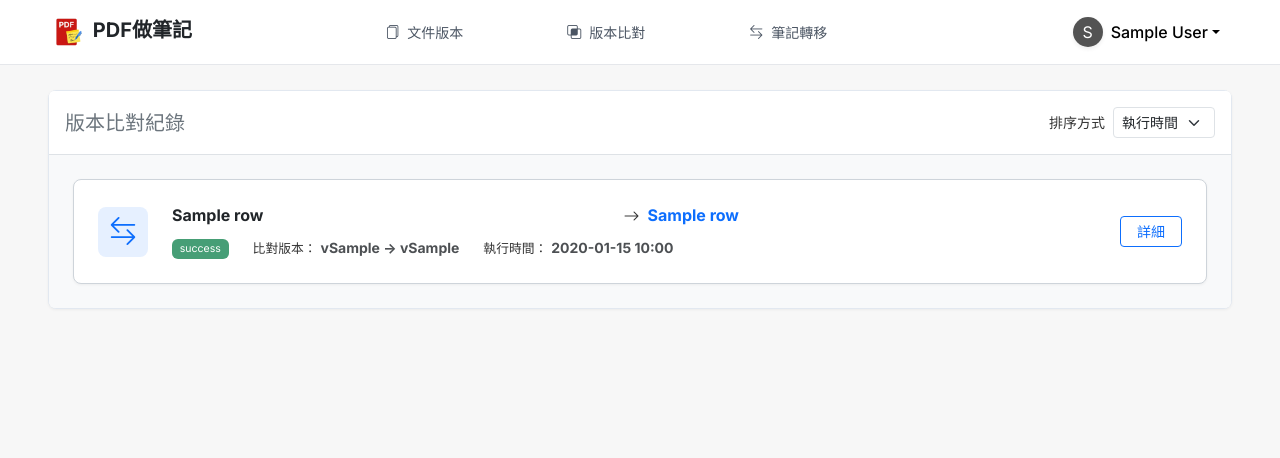
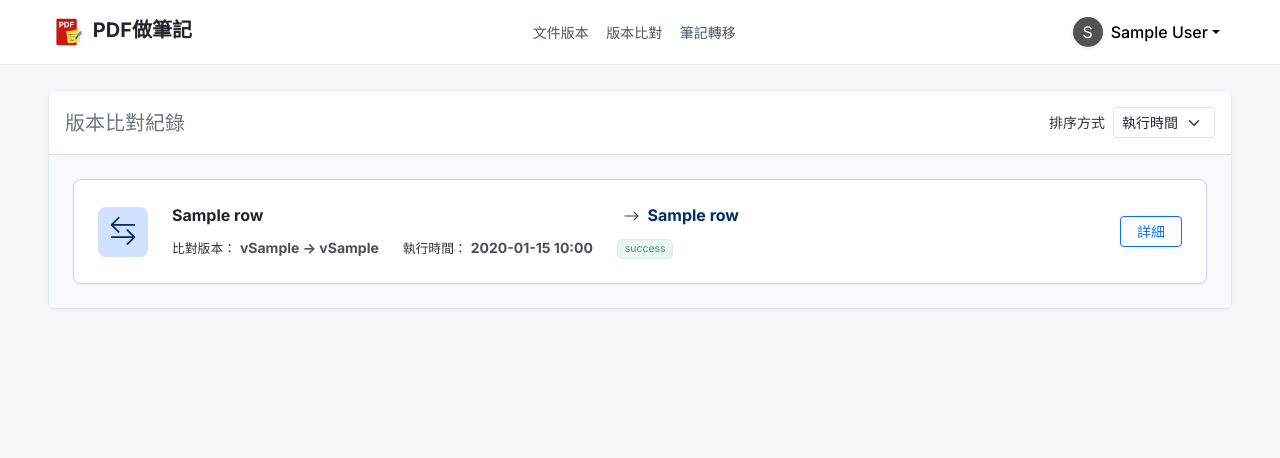
Before and after one commit to YuTzu2003/Notebook-Flask, a Flask app: template templates/mapping.html in a window 1280 px wide. Shown: the top 458 px of the page. Run offline with Flask 3, Linux system fonts and the light colour scheme; the visitor is signed in with stand-in values (Sample User, id 1); the template is opened without the code that fills it: most values are stand-ins (such as "Sample title", 1, 10 or a date in 2020); some libraries are stand-ins or nearby versions.

Commit message:
restore db and mapping ui update

```diff
--- a/static/css/navbar.css
+++ b/static/css/navbar.css
@@ -50,30 +50,21 @@ body {
 
 .navbar-nav .nav-link {
     position: relative;
-    padding: 0.75rem 1.25rem !important;
+    padding: 0 0.25rem !important;
+    margin: 0 0.05rem;
     display: flex;
     align-items: center;
     justify-content: center;
     color: #4b5563 !important;
-    font-weight: 500;
     transition: all 0.2s ease;
 }
 
 @media (min-width: 992px) {
     .navbar-nav .nav-link {
         height: 65px;
-        padding: 0 1.5rem !important;
+        padding: 0 0.5rem !important;
+        margin: 0 0.05rem;
     }
-}
-
-/* 防止文字跳動的佔位 */
-.navbar-nav .nav-link::after {
-    display: block;
-    content: attr(data-text);
-    font-weight: 700;
-    height: 0;
-    overflow: hidden;
-    visibility: hidden;
 }
 
 .navbar-nav .nav-link:hover {
@@ -82,10 +73,9 @@ body {
     border-radius: 8px 8px 0 0;
 }
 
-
 .navbar-nav .nav-link.active {
     color: #0067b8 !important;
-    font-weight: 700;
+    font-weight: 600;
     background-color: transparent;
 }
 
@@ -94,8 +84,8 @@ body {
         content: "";
         position: absolute;
         bottom: 0;
-        left: 1.5rem;
-        right: 1.5rem;
+        left: 0;
+        right: 0;
         height: 3px;
         background-color: #0067b8;
         border-radius: 3px 3px 0 0;
--- a/static/js/mapping.js
+++ b/static/js/mapping.js
@@ -1,31 +1,62 @@
+/**
+ * PDF Version Mapping Module
+ * Handles form submission, background polling, and record management.
+ */
+
+// ==========================================
+// 1. Core Mapping Operations
+// ==========================================
+
+/**
+ * Submits the mapping form and starts the background comparison process.
+ */
 async function runMapping() {
-    let form = document.getElementById("MappingForm");
-    let formData = new FormData(form);
-    $("body").loading({message: "版本比對中..."});
+    const form = document.getElementById("MappingForm");
+    const formData = new FormData(form);
+    const submitBtn = document.querySelector("#MappingForm button[type='submit']");
+    const originalText = submitBtn.innerHTML;
+
+    // Set UI to loading state
+    submitBtn.innerHTML = '<span class="spinner-border spinner-border-sm me-2" role="status" aria-hidden="true"></span>處理中...';
+    submitBtn.disabled = true;
 
     try {
-        let res = await fetch("/mapping/doc_mapping", {method: "POST", body: formData});
-        let data = await res.json();
-        $("body").loading("stop");
+        const res = await fetch("/mapping/doc_mapping", {
+            method: "POST",
+            body: formData
+        });
+        const data = await res.json();
 
-        if(data.status === "success"){
-            Swal.fire({
-                icon: "success",
-                title: "比對完成",
-                text: data.message,
-                confirmButtonText: "確定"
-            }).then(() => {
+        if (data.status === "success") {
+            // Reload to display the new "PROCESSING" row
             location.reload();
-            });
         } else {
             Swal.fire({ icon: "error", title: "比對失敗", text: data.message });
+            resetButton(submitBtn, originalText);
         }
-    } catch(e) {
-        $("body").loading("stop");
+    } catch (e) {
+        console.error("Mapping Error:", e);
         Swal.fire({ icon: "error", title: "系統錯誤", text: "系統逾時或連線中斷" });
+        resetButton(submitBtn, originalText);
     }
 }
 
+/**
+ * Helper to reset the submit button state.
+ */
+function resetButton(btn, originalText) {
+    btn.innerHTML = originalText;
+    btn.disabled = false;
+}
+
+// ==========================================
+// 2. Record Management Actions
+// ==========================================
+
+/**
+ * Deletes a specific mapping record and its associated CSV file.
+ * @param {string|number} recordId - The ID of the record to delete.
+ */
 async function deleteMappingRecord(recordId) {
     const result = await Swal.fire({
         title: '確定要刪除嗎？',
@@ -38,7 +69,8 @@ async function deleteMappingRecord(recordId) {
         cancelButtonText: '取消'
     });
 
-    if (result.isConfirmed) {
+    if (!result.isConfirmed) return;
+
     try {
         const res = await fetch("/mapping_tool", {
             method: "POST",
@@ -46,6 +78,7 @@ async function deleteMappingRecord(recordId) {
             body: JSON.stringify({ action: "delete", record_id: recordId })
         });
         const data = await res.json();
+
         if (data.success) {
             Swal.fire({ icon: 'success', title: '已刪除', timer: 1000, showConfirmButton: false })
                 .then(() => location.reload());
@@ -53,14 +86,19 @@ async function deleteMappingRecord(recordId) {
             Swal.fire('錯誤', data.message, 'error');
         }
     } catch (e) {
-            console.error(e);
+        console.error("Delete Error:", e);
         Swal.fire('錯誤', '系統連線異常', 'error');
     }
 }
-}
 
+/**
+ * Toggles the publish status of a mapping record.
+ * @param {string|number} recordId - The ID of the record.
+ * @param {HTMLInputElement} checkbox - The checkbox DOM element triggering the change.
+ */
 async function toggleMappingPublish(recordId, checkbox) {
     const isPublish = checkbox.checked ? 1 : 0;
+
     try {
         const res = await fetch("/mapping_tool", {
             method: "POST",
@@ -68,25 +106,112 @@ async function toggleMappingPublish(recordId, checkbox) {
             body: JSON.stringify({ action: "toggle_publish", record_id: recordId, publish: isPublish })
         });
         const data = await res.json();
+
         if (!data.success) {
             Swal.fire('錯誤', '更新失敗', 'error');
-            checkbox.checked = !checkbox.checked;
+            checkbox.checked = !checkbox.checked; // Revert switch state
         } else {
+            // Update the UI label text and color dynamically
             const label = document.getElementById("publish-label-" + recordId);
             if (label) {
                 if (isPublish) {
                     label.textContent = "發布中";
                     label.classList.remove("text-secondary");
-                    label.classList.add("text-success");
+                    label.classList.add("text-primary-emphasis"); // Match UI theme
                 } else {
                     label.textContent = "未發布";
-                    label.classList.remove("text-success");
+                    label.classList.remove("text-primary-emphasis");
                     label.classList.add("text-secondary");
                 }
             }
         }
     } catch (e) {
-        checkbox.checked = !checkbox.checked;
+        console.error("Toggle Publish Error:", e);
+        checkbox.checked = !checkbox.checked; // Revert switch state
         Swal.fire('錯誤', '伺服器無回應', 'error');
     }
 }
+
+// ==========================================
+// 3. Background Polling Service
+// ==========================================
+
+/**
+ * Automatically polls the server for status updates on records
+ * that are currently in the 'PROCESSING' state.
+ */
+document.addEventListener("DOMContentLoaded", function() {
+    const processingBadges = document.querySelectorAll('.processing-badge');
+
+    processingBadges.forEach(badge => {
+        const recordId = badge.getAttribute('data-id');
+        if (!recordId) return;
+
+        const intervalId = setInterval(async () => {
+            try {
+                const res = await fetch(`/mapping/status/${recordId}`);
+                const data = await res.json();
+
+                // If processing is finished (Status is determined and DiffPages is no longer PROCESSING)
+                if (data.success && data.DiffPages !== 'PROCESSING') {
+                    clearInterval(intervalId);
+
+                    // 1. Update the status badge HTML
+                    const newHtml = data.Status ?
+                        `<span id="status-badge-${recordId}" class="badge bg-success bg-opacity-10 text-success border border-success border-opacity-10 fw-normal">success</span>` :
+                        `<span id="status-badge-${recordId}" class="badge bg-danger bg-opacity-10 text-danger border border-danger border-opacity-10 fw-normal">error</span>`;
+                    badge.outerHTML = newHtml;
+
+                    // 2. Unlock the Action Buttons
+                    const detailBtn = document.getElementById(`detail-btn-${recordId}`);
+                    if (detailBtn) detailBtn.disabled = false;
+
+                    const deleteBtn = document.getElementById(`delete-btn-${recordId}`);
+                    if (deleteBtn) deleteBtn.disabled = false;
+
+                    // 3. Unlock Publish Switch and Update UI State (Only if successful)
+                    const publishSwitch = document.getElementById(`publish-switch-${recordId}`);
+                    if (publishSwitch && data.Status) {
+                        publishSwitch.disabled = false;
+                        publishSwitch.checked = true;
+
+                        const label = document.getElementById(`publish-label-${recordId}`);
+                        if (label) {
+                            label.textContent = "發布中";
+                            label.classList.remove("text-secondary");
+                            label.classList.add("text-primary-emphasis");
+                        }
+                    }
+
+                    // 4. Show Notification
+                    if (data.Status) {
+                        Swal.fire({
+                            toast: true,
+                            position: 'top-end',
+                            icon: 'success',
+                            title: '比對已完成',
+                            showConfirmButton: false,
+                            timer: 3000,
+                            timerProgressBar: true
+                        }).then(() => {
+                            location.reload();
+                        });
+                    } else {
+                        // Error should be a prominent alert, not just a toast, to show information
+                        let errorMsg = data.DiffPages === 'ERROR' ? '背景比對時發生系統錯誤，請聯絡管理員。' : '比對過程遭遇問題或無法解析此文件。';
+                        Swal.fire({
+                            icon: 'error',
+                            title: '比對失敗',
+                            text: errorMsg,
+                            confirmButtonColor: '#0dcaf0'
+                        }).then(() => {
+                            location.reload();
+                        });
+                    }
+                }
+            } catch (e) {
+                console.error("Status Polling Error for ID:", recordId, e);
+            }
+        }, 3000); // Poll every 3 seconds
+    });
+});
--- a/templates/base.html
+++ b/templates/base.html
@@ -33,30 +33,20 @@
             <div class="collapse navbar-collapse" id="navbarNav">
                 <ul class="navbar-nav mx-auto fw-medium small">
                     <li class="nav-item">
-                        <a class="nav-link {{'active' if request.path.startswith('/docVersion') else ''}}" href="/docVersion" data-text="文件版本">
-                            <i class="bi bi-files me-2"></i>文件版本
-                        </a>
+                        <a class="nav-link {{'active' if request.path.startswith('/docVersion') else ''}}" href="/docVersion" data-text="文件版本">文件版本</a>
                     </li>
                     <li class="nav-item">
-                        <a class="nav-link {{'active' if request.path.startswith('/mapping') else ''}}" href="/mapping" data-text="版本比對">
-                            <i class="bi bi-intersect me-2"></i>版本比對
-                        </a>
+                        <a class="nav-link {{'active' if request.path.startswith('/mapping') else ''}}" href="/mapping" data-text="版本比對">版本比對</a>
                     </li>
                     <li class="nav-item">
-                        <a class="nav-link {{'active' if request.path.startswith('/notes') else ''}}" href="/notes" data-text="筆記轉移">
-                            <i class="bi bi-arrow-left-right me-2"></i>筆記轉移
-                        </a>
+                        <a class="nav-link {{'active' if request.path.startswith('/notes') else ''}}" href="/notes" data-text="筆記轉移">筆記轉移</a>
                     </li>
                     {% if session.Position == 'Admin' %}
                     <li class="nav-item">
-                        <a class="nav-link {{'active' if request.endpoint == 'auth.admin_users' else ''}}" href="{{ url_for('auth.admin_users') }}" data-text="使用者管理">
-                            <i class="bi bi-people me-2"></i>使用者管理
-                        </a>
+                        <a class="nav-link {{'active' if request.endpoint == 'auth.admin_users' else ''}}" href="{{ url_for('auth.admin_users') }}" data-text="使用者管理">使用者管理</a>
                     </li>
                     <li class="nav-item">
-                        <a class="nav-link {{'active' if request.endpoint == 'auth.admin_logs' else ''}}" href="{{ url_for('auth.admin_logs') }}" data-text="系統日誌">
-                            <i class="bi bi-journal-text me-2"></i>系統日誌
-                        </a>
+                        <a class="nav-link {{'active' if request.endpoint == 'auth.admin_logs' else ''}}" href="{{ url_for('auth.admin_logs') }}" data-text="系統日誌">系統日誌</a>
                     </li>
                     {% endif %}
                 </ul>
--- a/templates/mapping.html
+++ b/templates/mapping.html
@@ -27,7 +27,7 @@
                 <form id="MappingForm" onsubmit="event.preventDefault(); runMapping();">
                     <div class="row g-3 align-items-end">
                         <div class="col-md-5">
-                            <label class="form-label">選擇舊版文件</label>
+                            <label class="form-label text-dark">選擇舊版文件</label>
                             <select class="form-select" name="old_pdf_id" required>
                                 <option value="" selected disabled>請選擇檔案...</option>
                                 {% for pdf in files %}
@@ -37,7 +37,7 @@
                         </div>
 
                         <div class="col-md-5">
-                            <label class="form-label text-primary">選擇新版文件</label>
+                            <label class="form-label text-primary-emphasis">選擇新版文件</label>
                             <select class="form-select" name="new_pdf_id" required>
                                 <option value="" selected disabled>請選擇檔案...</option>
                                 {% for pdf in files %}
@@ -75,8 +75,8 @@
                             <div class="card-body p-3 p-md-4 d-flex flex-column flex-md-row align-items-md-center gap-3">
 
                                 <!-- 左側：圖示 -->
-                                <div class="bg-primary bg-opacity-10 rounded-3 p-2 d-flex align-items-center justify-content-center flex-shrink-0" style="width: 50px; height: 50px;">
-                                    <i class="bi bi-arrow-left-right fs-3 text-primary"></i>
+                                <div class="bg-primary-subtle rounded-3 p-2 d-flex align-items-center justify-content-center flex-shrink-0" style="width: 50px; height: 50px;">
+                                    <i class="bi bi-arrow-left-right fs-3 text-primary-emphasis"></i>
                                 </div>
 
                                 <!-- 中間：主要資訊區塊 -->
@@ -84,18 +84,11 @@
                                     <div class="d-flex align-items-center mb-2 gap-2 flex-nowrap">
                                         <h6 class="fw-bold mb-0 text-dark text-truncate" style="flex: 1 1 auto; max-width: 48%;" title="{{ row.OldFileName }}">{{ row.OldFileName }}</h6>
                                         <i class="bi bi-arrow-right text-muted flex-shrink-0"></i>
-                                        <h6 class="fw-bold mb-0 text-primary text-truncate" style="flex: 1 1 auto; max-width: 48%;" title="{{ row.NewFileName }}">{{ row.NewFileName }}</h6>
+                                        <h6 class="fw-bold mb-0 text-primary-emphasis text-truncate" style="flex: 1 1 auto; max-width: 48%;" title="{{ row.NewFileName }}">{{ row.NewFileName }}</h6>
                                     </div>
 
                                     <!-- 第二排：狀態、版本、執行時間 -->
                                     <div class="d-flex flex-wrap align-items-center gap-4 small text-muted">
-                                        <div>
-                                            {% if row.Status %}
-                                                <span class="badge bg-success border border-success border-opacity-10 fw-normal">success</span>
-                                            {% else %}
-                                                <span class="badge bg-danger border border-danger border-opacity-10 fw-normal">error</span>
-                                            {% endif %}
-                                        </div>
                                         <div>
                                             <span style="font-size: 0.8rem;">比對版本：</span>
                                             <span class="text-dark fw-bold">v{{ row.OldVersion }} → v{{ row.NewVersion }}</span>
@@ -103,6 +96,18 @@
                                         <div>
                                             <span style="font-size: 0.8rem;">執行時間：</span>
                                             <span class="text-dark fw-bold">{{ row.CreateTime.strftime('%Y-%m-%d %H:%M') }}</span>
+                                        </div>
+                                        <div>
+                                            {% if row.DiffPages == 'PROCESSING' %}
+                                                <span id="status-badge-{{ row.RecordID }}" data-id="{{ row.RecordID }}" class="badge bg-secondary bg-opacity-10 text-secondary border border-secondary border-opacity-10 fw-normal d-flex align-items-center gap-1 processing-badge">
+                                                    <span class="spinner-border spinner-border-sm" role="status" aria-hidden="true" style="width: 0.7rem; height: 0.7rem;"></span>
+                                                    處理中...
+                                                </span>
+                                            {% elif row.Status %}
+                                                <span id="status-badge-{{ row.RecordID }}" class="badge bg-success bg-opacity-10 text-success border border-success border-opacity-10 fw-normal">success</span>
+                                            {% else %}
+                                                <span id="status-badge-{{ row.RecordID }}" class="badge bg-danger bg-opacity-10 text-danger border border-danger border-opacity-10 fw-normal">error</span>
+                                            {% endif %}
                                         </div>
                                     </div>
                                 </div>
@@ -113,11 +118,12 @@
                                         <input class="form-check-input m-0"
                                                type="checkbox"
                                                role="switch"
+                                               id="publish-switch-{{ row.RecordID }}"
                                                {% if row.IsPublish %}checked{% endif %}
-                                               {% if not row.Status %}disabled{% endif %}
+                                               {% if not row.Status or row.DiffPages == 'PROCESSING' %}disabled{% endif %}
                                                onchange="toggleMappingPublish('{{ row.RecordID }}', this)">
                                     </div>
-                                    <span id="publish-label-{{ row.RecordID }}" style="font-size: 0.8rem; white-space: nowrap;" class="mb-0 fw-bold {% if row.IsPublish %}text-success{% else %}text-secondary{% endif %}">
+                                    <span id="publish-label-{{ row.RecordID }}" style="font-size: 0.8rem; white-space: nowrap;" class="mb-0 fw-bold {% if row.IsPublish %}text-primary-emphasis{% else %}text-secondary{% endif %}">
                                         {% if row.IsPublish %}發布中{% else %}未發布{% endif %}
                                     </span>
                                 </div>
@@ -125,11 +131,17 @@
 
                                 <div class="d-flex gap-2 ms-md-auto flex-shrink-0 mt-3 mt-md-0 border-start-md ps-md-2">
                                     <button class="btn btn-sm btn-outline-primary px-3"
+                                            id="detail-btn-{{ row.RecordID }}"
                                             data-bs-toggle="modal"
-                                            data-bs-target="#detailModal_{{ row.RecordID }}">詳細</button>
+                                            data-bs-target="#detailModal_{{ row.RecordID }}"
+                                            {% if row.DiffPages == 'PROCESSING' %}disabled{% endif %}>詳細</button>
 
                                     {% if session.Position == 'Admin' or session.Position == 'CTR'%}
-                                    <button type="button" class="btn btn-sm btn-outline-danger px-3" onclick="deleteMappingRecord('{{ row.RecordID }}')">刪除</button>
+                                    <button type="button"
+                                            id="delete-btn-{{ row.RecordID }}"
+                                            class="btn btn-sm btn-outline-danger px-3"
+                                            onclick="deleteMappingRecord('{{ row.RecordID }}')"
+                                            {% if row.DiffPages == 'PROCESSING' %}disabled{% endif %}>刪除</button>
                                     {% endif %}
                                 </div>
                             </div>
@@ -168,10 +180,10 @@
                         </div>
 
                         <div class="col-md-6">
-                            <div class="p-3 border rounded bg-primary bg-opacity-10 h-100">
-                                <h6 class="text-primary border-bottom pb-2 mb-3 small fw-bold">新版文件</h6>
-                                <p class="fw-bold text-break text-primary mb-2">{{ row.NewFileName }}</p>
-                                <span class="badge bg-primary">版本: v{{ row.NewVersion if row.NewVersion else 'Unknown' }}</span>
+                            <div class="p-3 border rounded bg-primary-subtle border-primary-subtle h-100">
+                                <h6 class="text-primary-emphasis border-bottom border-primary-subtle pb-2 mb-3 small fw-bold">新版文件</h6>
+                                <p class="fw-bold text-break text-primary-emphasis mb-2">{{ row.NewFileName }}</p>
+                                <span class="badge text-bg-primary">版本: v{{ row.NewVersion if row.NewVersion else 'Unknown' }}</span>
                             </div>
                         </div>
                     </div>
@@ -225,6 +237,7 @@
     <script src="/static/js/mapping.js"></script>
     <script>
         const flashMessages = JSON.parse('{{ get_flashed_messages(with_categories=true)|tojson|safe }}');
+        if (flashMessages.length > 0) {
             flashMessages.forEach(([category, message]) => {
                 Swal.fire({
                     icon: category === 'success' ? 'success' : 'error',
@@ -233,5 +246,6 @@
                     timer: 1500
                 });
             });
+        }
     </script>
 {% endblock %}
```
Also changed, not shown: service/bp_mapping.py (+43 -9 lines). Lines whose indentation alone changed are shown as unchanged.
